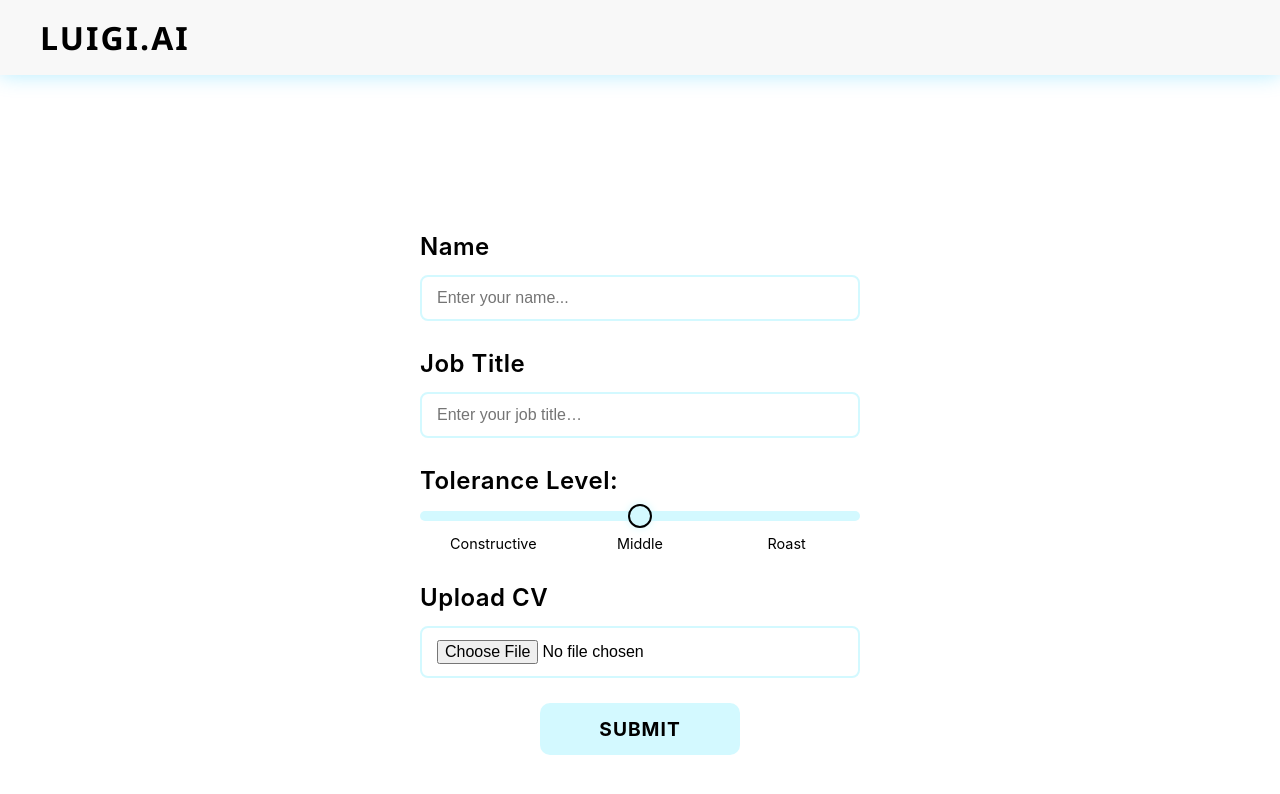
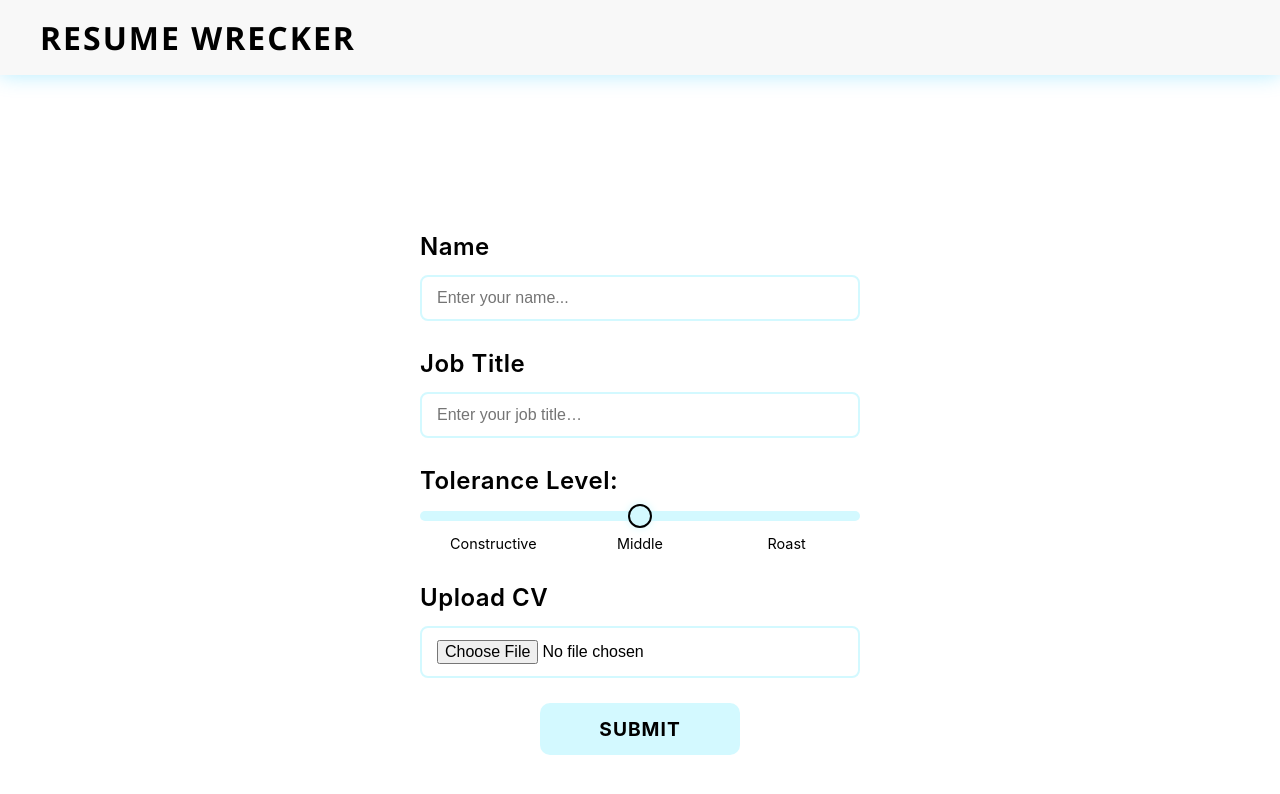
Before and after one commit to bskdany/ResumeRoast, a React (Vite) app: page / in a window 1280 px wide. Shown: the top 794 px of the page. Built offline with nearby package versions, Linux system fonts and the light colour scheme.

Commit message:
Update Header.tsx

```diff
--- a/src/pages/userFormPage/Header.tsx
+++ b/src/pages/userFormPage/Header.tsx
@@ -6,7 +6,7 @@ import styles from './Header.module.css';
 const Header: React.FC = () => {
   return (
     <header className={styles.header}>
-      <h1 className={styles.title}>Luigi.AI</h1>
+      <h1 className={styles.title}>Resume Wrecker</h1>
     </header>
   );
 };
```
